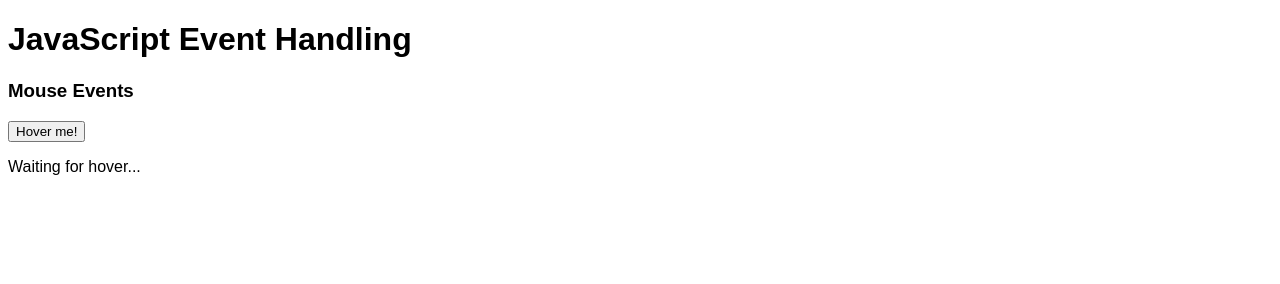
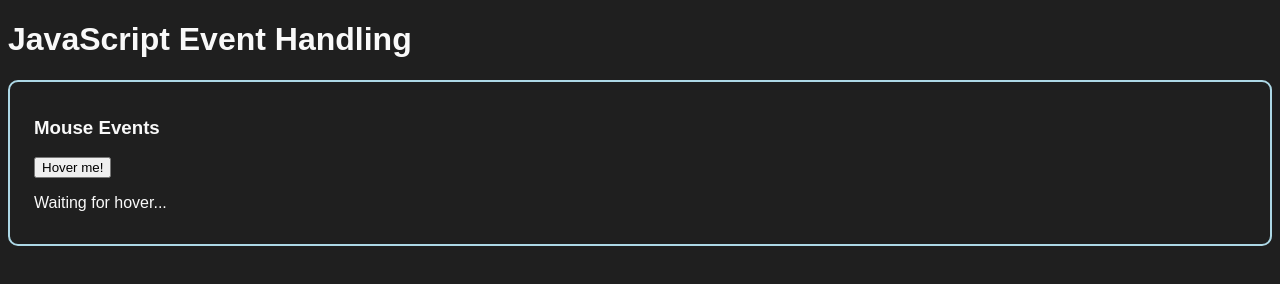
Before and after one commit to HailuBen/JavaScript-Events, a plain HTML site: page index.html in a window 1280 px wide. Drawn offline with Linux system fonts and the light colour scheme.

Commit message:
add section style, update body

```diff
--- a/style.css
+++ b/style.css
@@ -2,4 +2,13 @@ body{
     font-family: Arial, Helvetica, sans-serif;
     margin: 2em, auto;
     padding: 0, 1em;
+    background-color: #1f1f1f;
+    color: #f9f9f9;
 }
+
+section{
+    border: 2px solid lightblue;
+    border-radius: 10px;
+    padding: 1em 1.5em;
+    margin-bottom: 0.5em;
+}
```
